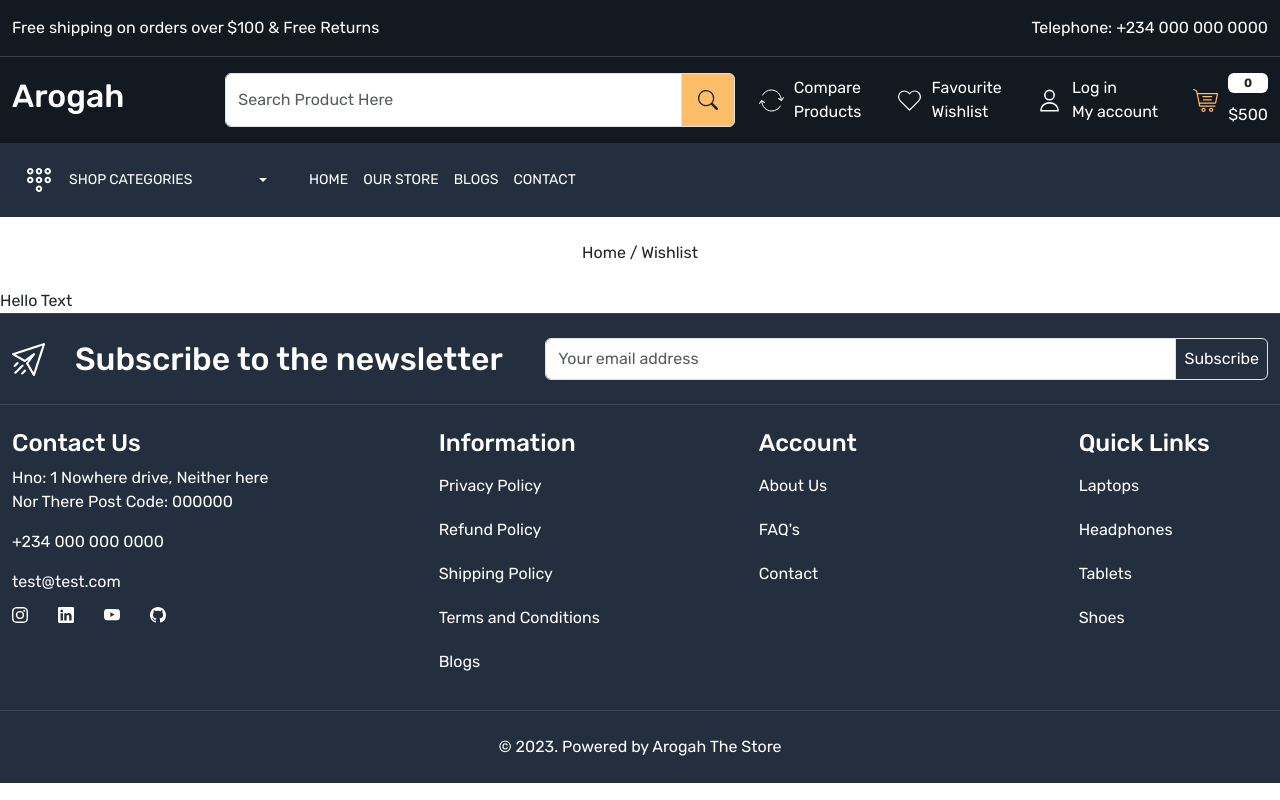
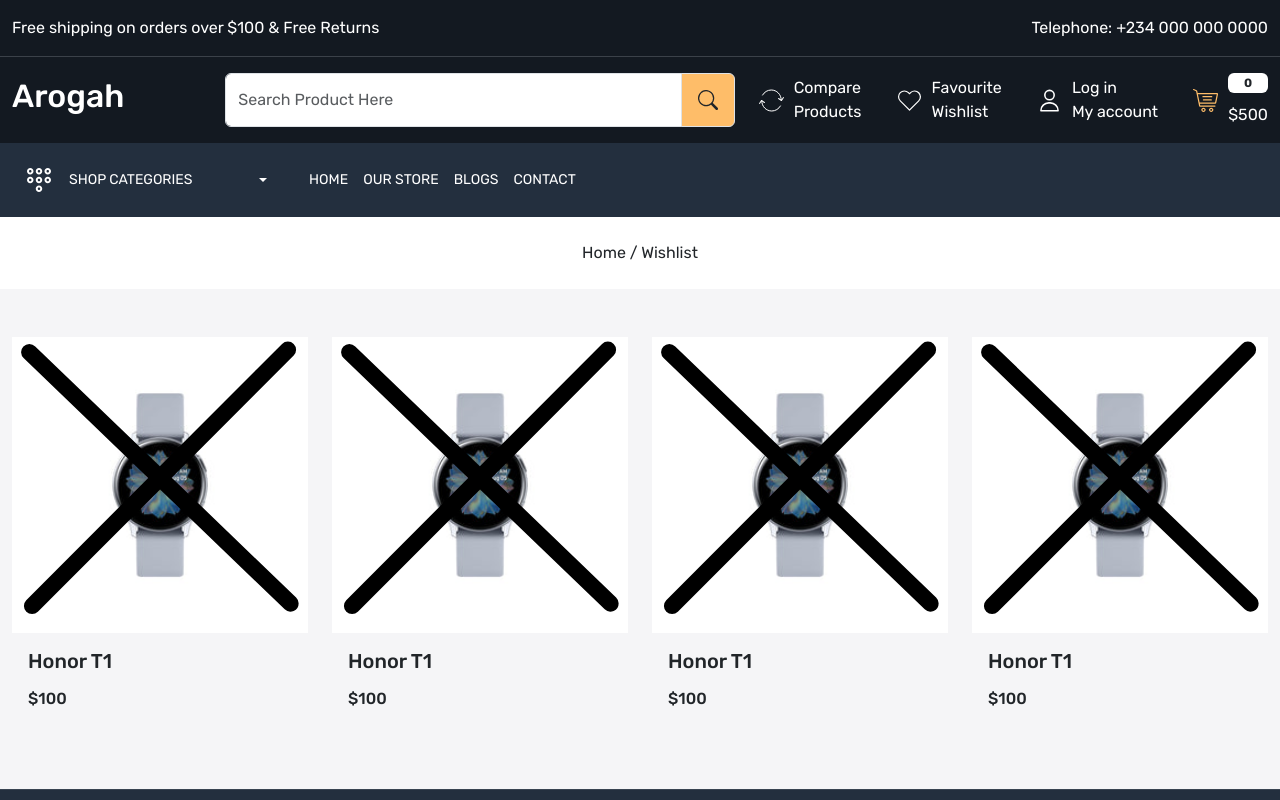
Before and after one commit to lorenzoworx/ecommerce-frontend, a React (Create React App) app: page /wishlist in a window 1280 px wide. Shown: the top 800 px of the page. Built offline with nearby package versions, Linux system fonts and the light colour scheme.

Commit message:
ADD wishlist page content

```diff
--- a/src/pages/Wishlist.js
+++ b/src/pages/Wishlist.js
@@ -7,7 +7,60 @@
     <>
       <Meta title="Wishlist" />
       <BreadCrumb title="Wishlist" />
-      <div>Hello Text</div>
+      <div className="wishlist-wrapper home-wrapper-2 py-5">
+        <div className="container-xxl">
+          <div className="row">
+            <div className="col-3">
+              <div className="wishlist-card position-relative">
+                <img src="images/cross.svg" alt="cross" className="position-absolute cross img-fluid" />
+                <div className="wishlist-card-image">
+                  <img src="images/watch.jpg" alt="watch" className="img-fluid w-100" />
+                </div>
+                <div className="py-3 px-3">
+                  <h5 className="title">Honor T1</h5>
+                  <h6 className="price mb-3 mt-3">$100</h6>
+                </div>
+              </div>
+            </div>
+            <div className="col-3">
+              <div className="wishlist-card position-relative">
+                <img src="images/cross.svg" alt="cross" className="position-absolute cross img-fluid" />
+                <div className="wishlist-card-image">
+                  <img src="images/watch.jpg" alt="watch" className="img-fluid w-100" />
+                </div>
+                <div className="py-3 px-3">
+                  <h5 className="title">Honor T1</h5>
+                  <h6 className="price mb-3 mt-3">$100</h6>
+                </div>
+              </div>
+            </div>
+            <div className="col-3">
+              <div className="wishlist-card position-relative">
+                <img src="images/cross.svg" alt="cross" className="position-absolute cross img-fluid" />
+                <div className="wishlist-card-image">
+                  <img src="images/watch.jpg" alt="watch" className="img-fluid w-100" />
+                </div>
+                <div className="py-3 px-3">
+                  <h5 className="title">Honor T1</h5>
+                  <h6 className="price mb-3 mt-3">$100</h6>
+                </div>
+              </div>
+            </div>
+            <div className="col-3">
+              <div className="wishlist-card position-relative">
+                <img src="images/cross.svg" alt="cross" className="position-absolute cross img-fluid" />
+                <div className="wishlist-card-image">
+                  <img src="images/watch.jpg" alt="watch" className="img-fluid w-100" />
+                </div>
+                <div className="py-3 px-3">
+                  <h5 className="title">Honor T1</h5>
+                  <h6 className="price mb-3 mt-3">$100</h6>
+                </div>
+              </div>
+            </div>
+          </div>
+        </div>
+      </div>
     </>
   )
 };
```
